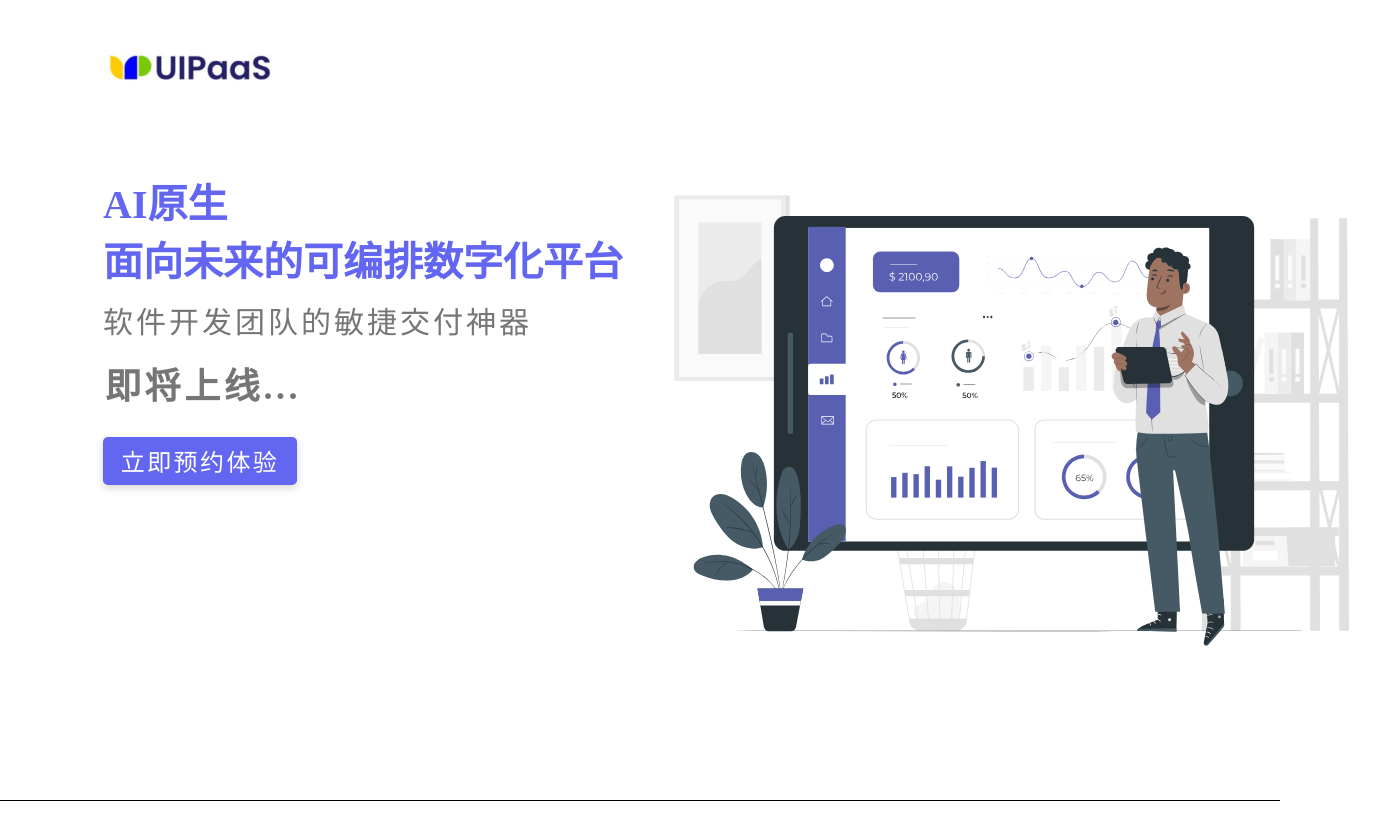
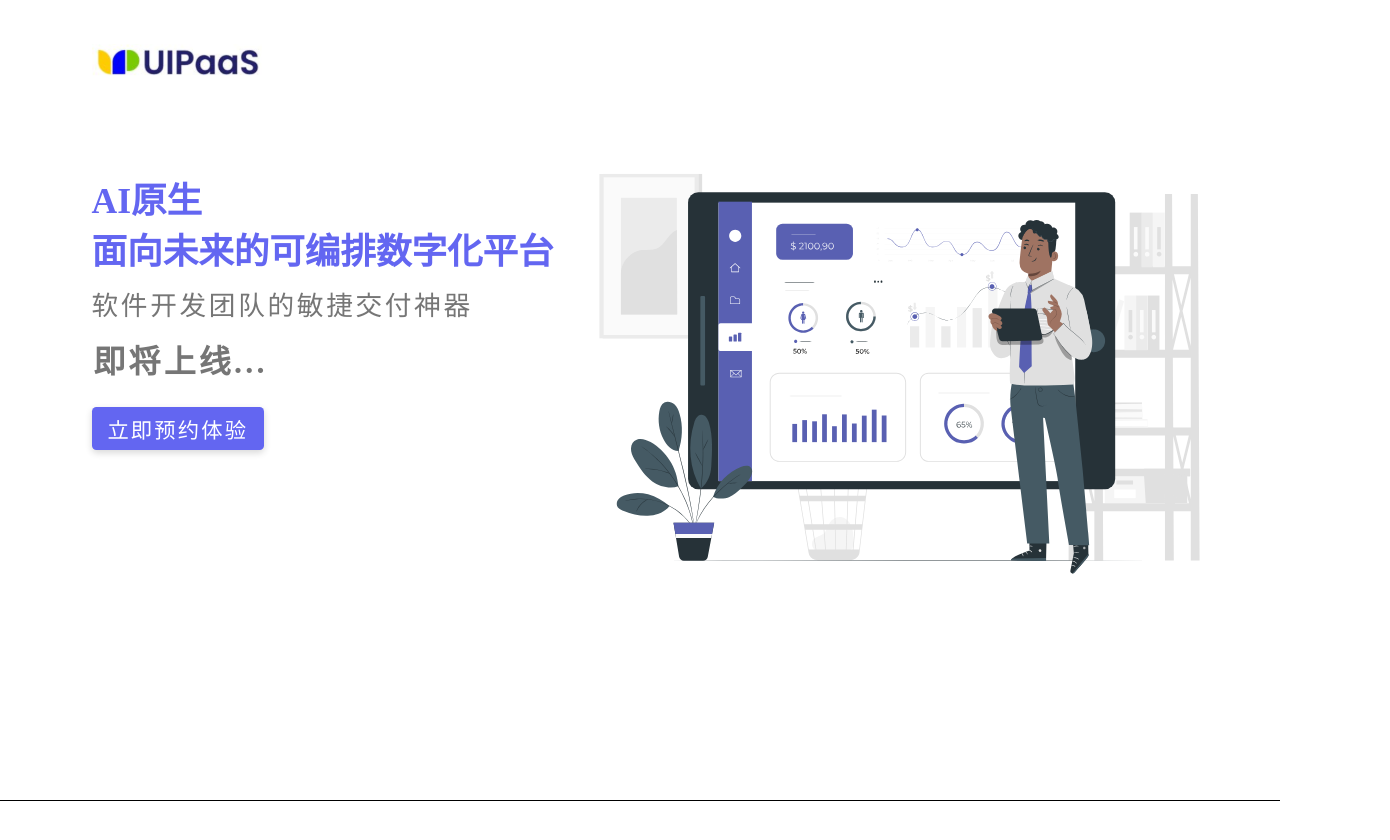
Before and after one commit to deamgo/uipaas-website, a React (Vite) app in the folder front/: page / in a window 1280 px wide. Shown: the top 840 px of the page, 1390 px wide, since content can reach past the window. Built offline with nearby package versions, Linux system fonts and the light colour scheme.

Commit message:
cacl rem

```diff
--- a/front/index.html
+++ b/front/index.html
@@ -3,7 +3,7 @@
   <head>
     <meta charset="UTF-8" />
     <link rel="icon" type="image/svg+xml" href="/vite.svg" />
-    <meta name="viewport" content="width=device-width, initial-scale=1.0" />
+    <meta name="viewport" content="width=device-width, initial-scale=1.0, maximum-scale=1.0, user-scalable=no" />
     <title>DeamGO</title>
   </head>
   <body>
--- a/front/src/App.jsx
+++ b/front/src/App.jsx
@@ -5,11 +5,17 @@ import logoSvg from './assets/logo.svg'
 
 function App() {
 
-  const [__HG, setHG] = useState(1440);
+  // const [__HG, setHG] = useState(1440);
 
   useEffect(() => {
-    let HG = window.screen.height
-    setHG(HG)
+    let WD = window.screen.width
+    let IwD = window.innerWidth
+    let InH = window.innerHeight
+    document.querySelectorAll('.container').forEach(el => {
+      el.style.height = `${InH}px`
+    })
+    document.documentElement.style.fontSize = IwD/1440 + 'px'
+    // setHG(HG)
   },[])
 
 
--- a/front/src/App.less
+++ b/front/src/App.less
@@ -1,7 +1,7 @@
 * {
     padding: 0;
     margin: 0;
-    font-family: Source Han Sans;
+    font-family: "Source Han Sans CN";
   }
 
   a {
@@ -13,45 +13,49 @@
   }
 
   header {
-    position: fixed;
-    width: 100%;
+    // position: fixed;
+    position: absolute;
+    left: 0;
+    top: 0;
+    width: 1440rem;
     z-index: 1001;
     .head {
-        height: 102px;
+        height: 102rem;
         background-color: #FFFFFF;
         // opacity: 0.3;
         .logo {
           position: relative;
-          left: 104px;
-          top: 50px;
+          left: 104rem;
+          top: 50rem;
         }
     }
   }
 
   main {
-    width: 100vw;
+    width: 1440rem;
     .container {
-        --Hg: '';
-        --Wd: 100vw;
-        height: 100vh;
-        border-bottom: 1px solid #000;
+        // --Hg: '';
+        // --Wd: 100vw;
+        // height: 100vh;
+        border-bottom: 1rem solid #000;
         .text_dsp_block {
             position: absolute;
-            left: 103px;
+            left: 103rem;
             // top: 193px;
-            top: calc(100vh * (193/900));
-            width: 525px;
-            height: 350px;
+            top: 193rem;
+            width: 525rem;
+            height: 350rem;
+
             .title {
 
                 position: relative;
                 left: 0;
                 top: 0;
-                width: 520px;
-                height: 116px;
+                width: 520rem;
+                height: 116rem;
                 opacity: 1;
 
-                font-size: 40px;
+                font-size: 40rem;
                 font-weight: 900;
                 line-height: normal;
                 display: flex;
@@ -64,13 +68,13 @@
             .gary {
                 position: relative;
                 left: 0;
-                top: 10px;
-                width: 426px;
-                height: 43px;
+                top: 10rem;
+                width: 426rem;
+                height: 43rem;
                 opacity: 1;
 
 
-                font-size: 30px;
+                font-size: 30rem;
                 font-weight: normal;
                 line-height: normal;
                 text-align: center;
@@ -83,14 +87,14 @@
             .mark {
 
                 position: relative;
-                left: 2px;
-                top: 25px;
-                width: 204px;
-                height: 52px;
+                left: 2rem;
+                top: 25rem;
+                width: 204rem;
+                height: 52rem;
                 opacity: 1;
 
 
-                font-size: 36px;
+                font-size: 36em;
                 font-weight: 900;
                 line-height: normal;
                 text-align: center;
@@ -105,24 +109,23 @@
             .reserveButton {
                 position: relative;
 
-                left: 0px;
-                top: 53px;
-                width: 194px;
-                height: 48px;
-                border-radius: 5px;
-                border: 0px;
+                left: 0rem;
+                top: 53rem;
+                width: 194rem;
+                height: 48rem;
+                border-radius: 5rem;
+                border: 0rem;
                 opacity: 1;
 
                 background: #6366F1;
-                box-shadow: 0px 3px 8px 0px rgba(0, 0, 0, 0.16);
+                box-shadow: 0rem 3rem 8rem 0rem rgba(0, 0, 0, 0.16);
 
                 cursor: pointer;
                 span {
-                    height: 35px;
+                    height: 35rem;
                     opacity: 1;
 
-                    font-family: 思源黑体;
-                    font-size: 24px;
+                    font-size: 24rem;
                     font-weight: normal;
                     line-height: normal;
                     text-align: center;
@@ -139,18 +142,21 @@
         }
         .svg_block {
             position: absolute;
-            left: 640px;
-            top: 163px;
+            left: 640rem;
+            top: 163rem;
+            img {
+              width: 750rem;
+            }
         }
 
     }
     .tail {
-        height: 209px;
-        border-bottom: 1px solid #000;
+        height: 209rem;
+        border-bottom: 1rem solid #000;
     }
   }
 
   footer {
     width: 100%;
-    height: 88px
+    height: 88rem
   }
--- a/front/src/index.css
+++ b/front/src/index.css
@@ -0,0 +1,3 @@
+html {
+    font-size: 10px;
+}
```
